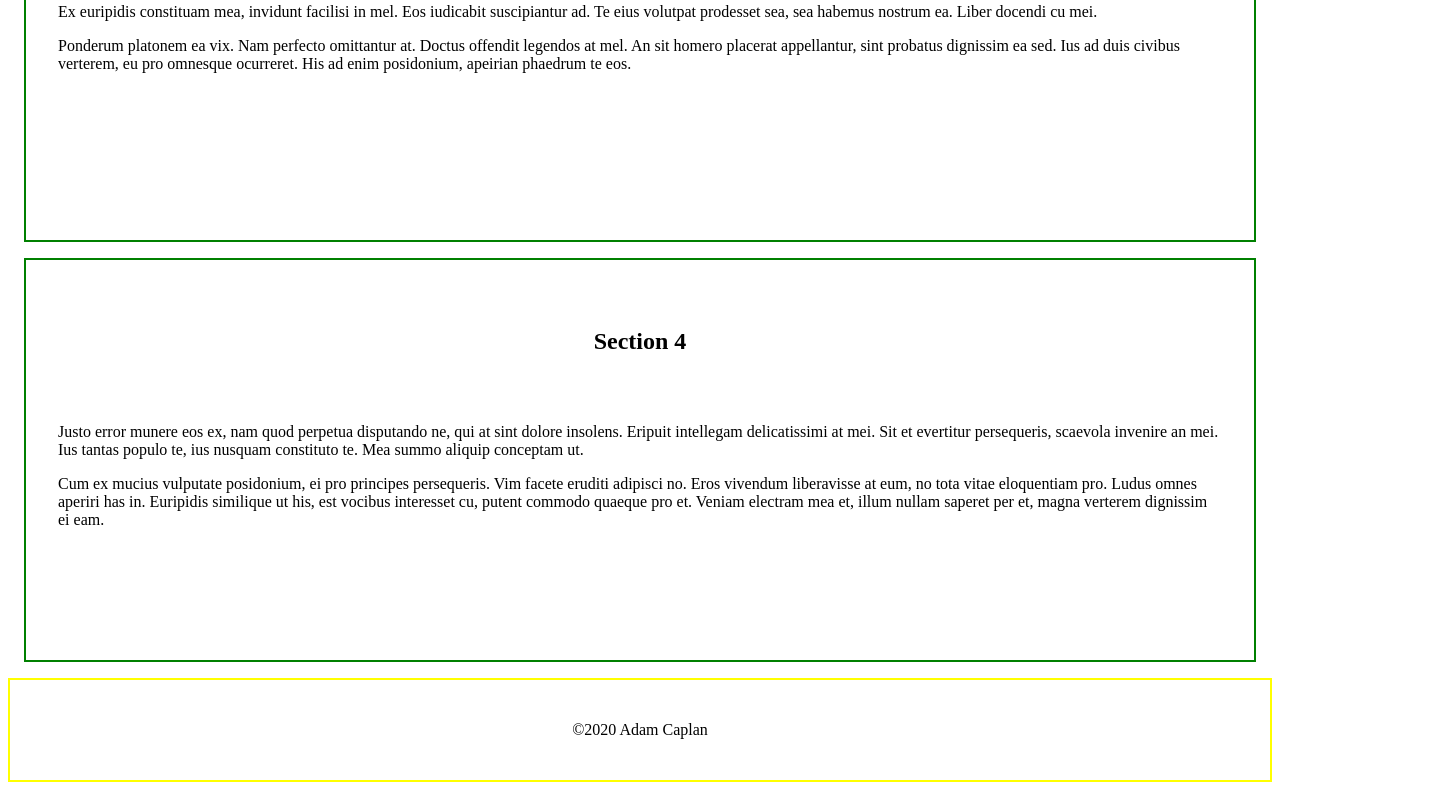
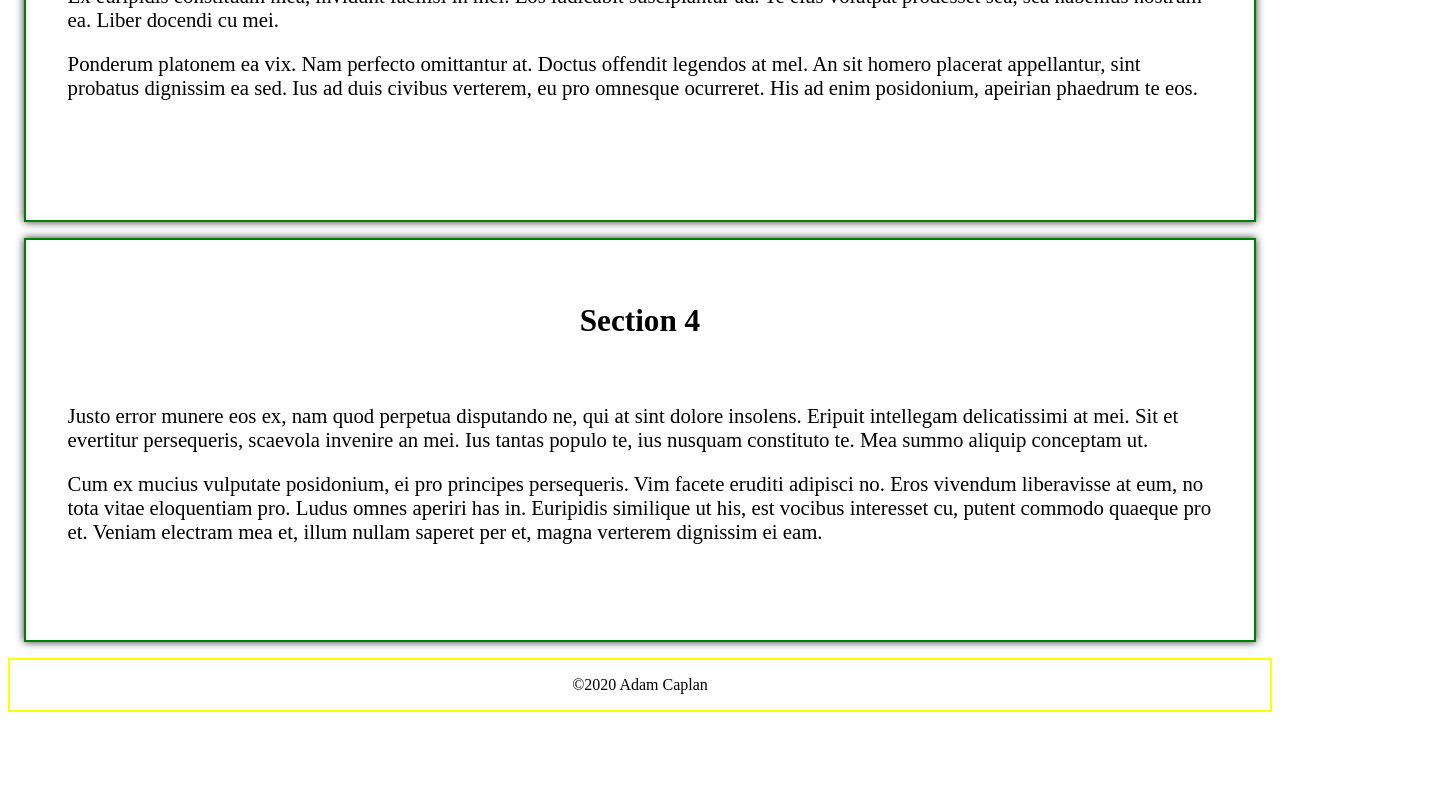
Before and after one commit to apcaplan/landing-page, a plain HTML site: page index.html in a window 1280 px wide. Shown: the part 1258-2048 px from the top of the page, 1438 px wide, since content can reach past the window. After the commit the page ends 1978 px from the top, so only its background shows below. Drawn offline with Linux system fonts and the light colour scheme.

Commit message:
feat: highlight section in viewport on scroll
- Add function to highlight section in viewport on scroll

```diff
--- a/css/styles.css
+++ b/css/styles.css
@@ -1,11 +1,12 @@
-body {
+html {
+  scroll-behavior: smooth;
 }
 
 footer {
   border: 2px solid yellow;
   align-items: center;
   display: flex;
-  height: 100px;
+  height: 50px;
   justify-content: center;
 }
 
@@ -13,6 +14,19 @@ h1 {
   display: flex;
   justify-content: center;
   padding: 1em;
+}
+
+.active {
+  box-shadow: 0 0 8px rgba(0,0,0,0.8);
+  z-index: 10;
+}
+
+.active h2 {
+  transform: scale(1.3);
+}
+
+.active p {
+  font-size: 1.3em;
 }
 
 .container {
@@ -36,7 +50,7 @@ h1 {
   border: 2px solid red;
   display: flex;
   justify-content: flex-end;
-  height: 100px;
+  height: 80px;
 }
 
 .navbar-menu {
--- a/js/app.js
+++ b/js/app.js
@@ -4,8 +4,39 @@ const navMenu = document.getElementById('navbar-menu')
 console.log(navElements)
 
 // Create navbar menu from navElements
-navElements.forEach(element => {
+function buildNav () {
+  navElements.forEach(element => {
   const elementText = document.querySelector(`#${element.id} h2`).innerHTML
   const menuElement = `<li class='navbar-item ${element.className}'><a href="#${element.id}">${elementText}</li>`
   navMenu.insertAdjacentHTML('beforeend', menuElement)
-})
+  })
+}
+
+// Determine if element is in viewport
+function checkVisible (element) {
+  const bounding = element.getBoundingClientRect()
+  return (
+    bounding.top >= 0 &&
+    bounding.left >= 0 &&
+    bounding.bottom <= (window.innerHeight || document.documentElement.clientHeight) &&
+    bounding.right <= (window.innerWidth || document.documentElement.clientWidth)
+  )
+}
+
+// Add "active" classname to element in viewport
+function setActive() {
+  navElements.forEach( el => {
+    if (checkVisible(el)) {
+      el.firstElementChild.classList.add('active')
+    } else {
+      el.firstElementChild.classList.remove('active')
+    }
+  })
+}
+
+
+// add Event listeners
+window.addEventListener('scroll', (event) => setActive())
+
+// Build the navbar
+buildNav()
```
